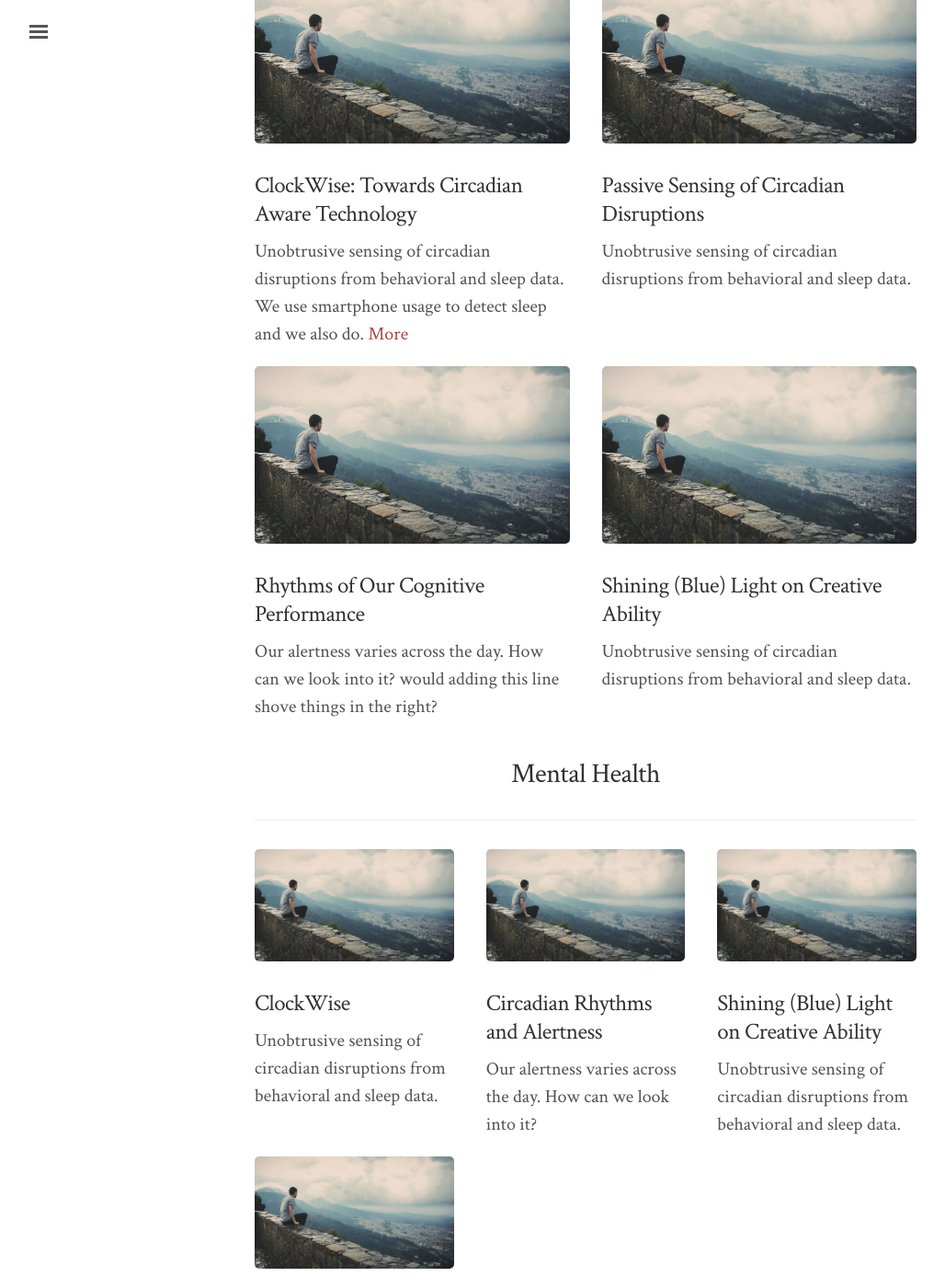
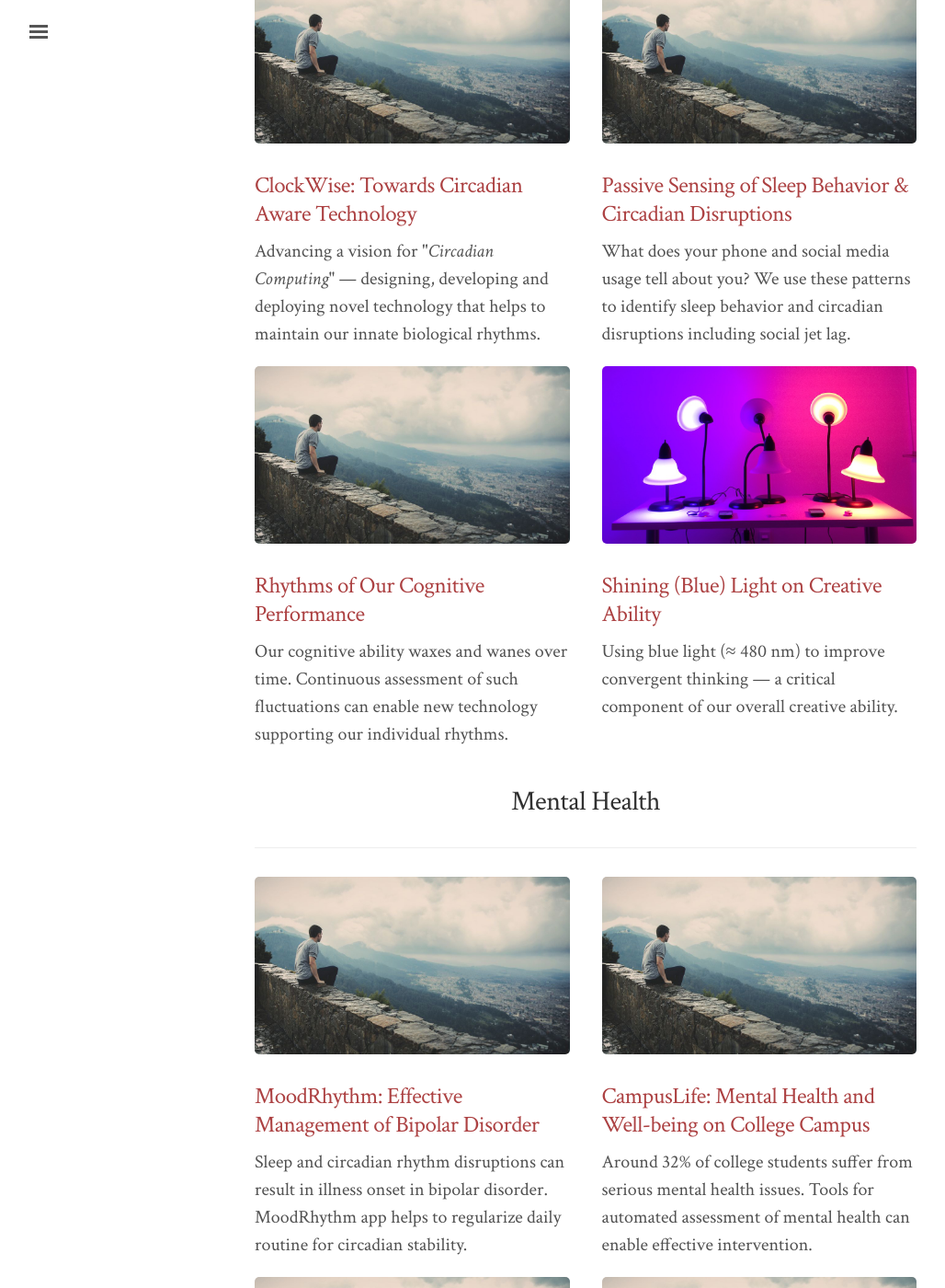
Before and after one commit to saeed-abdullah/saeed-abdullah.github.io, a Jekyll site: the page built from projects/index.markdown, in a window 1280 px wide and 1400 px high, scrolled down 332 px. Shown: the whole window at 92% size, without its empty margins (3-1031 px from the left). Built offline with Jekyll 4.4.1, drawn with Linux system fonts in a browser that asks for light colours; some of the changed text lies outside the part shown.

Commit message:
Adds project blurbs (and image for creativity)

```diff
--- a/projects/index.markdown
+++ b/projects/index.markdown
@@ -13,32 +13,30 @@ title:
 <div class="row">
     <div class="col-lg-6">
         <a href="#"><img src="/files/images/place-holder.jpg" ></a>
-        <h3>ClockWise: Towards Circadian Aware Technology</h3>
-        <p>Unobtrusive sensing of circadian disruptions from behavioral and sleep data. We use smartphone usage to detect sleep and we also do. <a href="#">More </a></p>
+        <h3><a href="#">ClockWise: Towards Circadian Aware Technology</a></h3>
+        <p>Advancing a vision for "<em>Circadian Computing</em>" — designing, developing and deploying novel technology that helps to maintain our innate biological rhythms.</p>
+
     </div>
 
     <div class="col-lg-6">
         <a href="#"><img src="/files/images/place-holder.jpg" ></a>
-        <h3>Passive Sensing of Circadian Disruptions</h3>
-        <p>Unobtrusive sensing of circadian disruptions from behavioral and sleep data.</p>
+        <h3><a href="#">Passive Sensing of Sleep Behavior & Circadian Disruptions</a></h3>
+        <p>What does your phone and social media usage tell about you? We use these patterns to  identify sleep behavior and circadian disruptions including social jet lag.</p>
     </div>
 
+</div>
 
-
-</div>
 <div class="row">
     <div class="col-lg-6">
         <a href="#"><img src="/files/images/place-holder.jpg" class="img-responsive"></a>
-        <h3>Rhythms of Our Cognitive Performance</h3>
-        <p>Our alertness varies across the day. How can we look into it? would adding this line shove things in the right?</p>
+        <h3><a href="#">Rhythms of Our Cognitive Performance</a></h3>
+        <p>Our cognitive ability waxes and wanes over time. Continuous assessment of such fluctuations can enable new technology supporting our individual rhythms.</p>
     </div>
 
-
-
     <div class="col-lg-6">
-        <a href="#"><img src="/files/images/place-holder.jpg" ></a>
-        <h3>Shining (Blue) Light on Creative Ability</h3>
-        <p>Unobtrusive sensing of circadian disruptions from behavioral and sleep data.</p>
+        <a href="#"><img src="/files/images/mood-light.jpg" ></a>
+        <h3><a href="#">Shining (Blue) Light on Creative Ability</a></h3>
+        <p>Using blue light (&asymp; 480 nm) to improve convergent thinking — a critical component of our overall creative ability.</p>
     </div>
 
 </div>
@@ -54,28 +52,31 @@ title:
 
 
 <div class="row">
-    <div class="col-lg-4">
+    <div class="col-lg-6">
         <a href="#"><img src="/files/images/place-holder.jpg" ></a>
-        <h3>ClockWise</h3>
-        <p>Unobtrusive sensing of circadian disruptions from behavioral and sleep data.</p>
+        <h3><a href="#">MoodRhythm: Effective Management of Bipolar Disorder</a></h3>
+        <p>Sleep and circadian rhythm disruptions can result in illness onset in bipolar disorder. MoodRhythm app helps to regularize daily routine for circadian stability.</p>
     </div>
 
-    <div class="col-lg-4">
+    <div class="col-lg-6">
         <a href="#"><img src="/files/images/place-holder.jpg" class="img-responsive"></a>
-        <h3>Circadian Rhythms and Alertness</h3>
-        <p>Our alertness varies across the day. How can we look into it?</p>
+        <h3><a href="#">CampusLife: Mental Health and Well-being on College Campus</a></h3>
+        <p>Around 32% of college students suffer from serious mental health issues. Tools for automated assessment of mental health can enable effective intervention.</p>
+    </div>
+</div>
+
+<div class="row">
+
+    <div class="col-lg-6">
+        <a href="#"><img src="/files/images/place-holder.jpg" ></a>
+        <h3><a href="#">EUREKA: Preventing Relapse in Schizophrenia</a></h3>
+        <p>Using phone sensors for low-cost, low-burden and longitudinal tracking of behavioral cues and early detection of relapse in patients with schizophrenia.</p>
     </div>
 
-    <div class="col-lg-4">
+    <div class="col-lg-6">
         <a href="#"><img src="/files/images/place-holder.jpg" ></a>
-        <h3>Shining (Blue) Light on Creative Ability</h3>
-        <p>Unobtrusive sensing of circadian disruptions from behavioral and sleep data.</p>
-    </div>
-
-    <div class="col-lg-4">
-        <a href="#"><img src="/files/images/place-holder.jpg" ></a>
-        <h3>Shining (Blue) Light on Creative Ability</h3>
-        <p>Unobtrusive sensing of circadian disruptions from behavioral and sleep data.</p>
+        <h3><a href="#">MedRisk: Identifying Early-Warning Signs in Bipolar Disorder</a></h3>
+        <p>We are developing a computational framework for identifying early warning signs of relapse based on longitudinal data collected from 122 patients.</p>
     </div>
 </div>
 
@@ -85,3 +86,18 @@ title:
         <hr>
     </div>
 </div>
+
+<div class="row">
+
+    <div class="col-lg-6">
+        <a href="#"><img src="/files/images/place-holder.jpg" ></a>
+        <h3><a href="#">Towards Population Scale Activity Recognition</a></h3>
+        <p>An activity classification framework that is scalable and can handle the diversity in user population by leveraging crowd-sourced data labels.</p>
+    </div>
+
+    <div class="col-lg-6">
+        <a href="#"><img src="/files/images/place-holder.jpg" ></a>
+        <h3><a href="#">Selfie of Societal Happiness</a></h3>
+        <p>Using geolocated images from Twitter to determine patterns of public sentiment, and to sense underlying societal events and community characteristics.</p>
+    </div>
+</div>
```
Also changed, not shown: files/images/mood-light.jpg.
